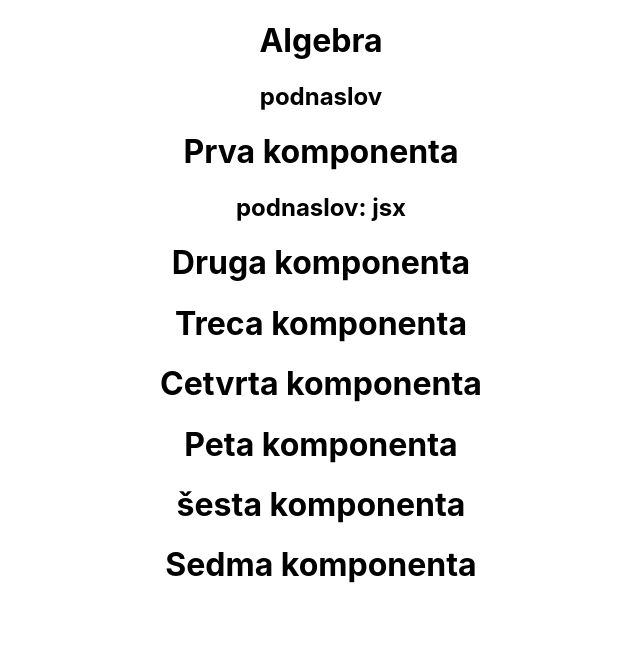
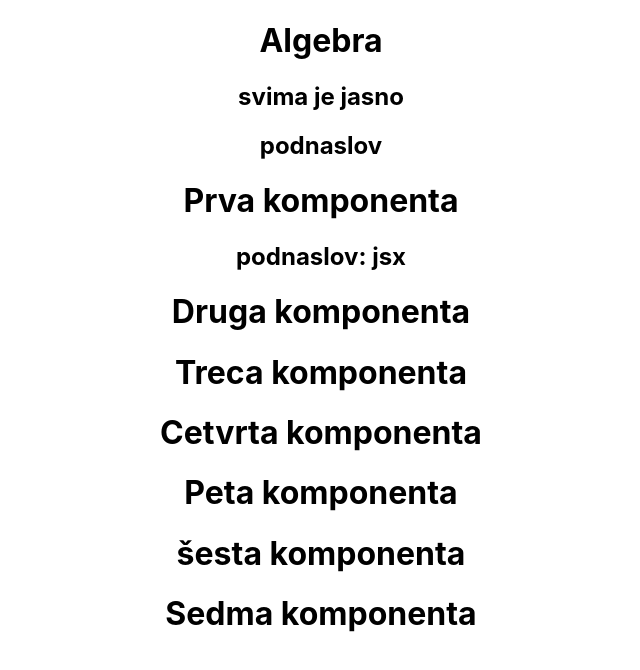
Before and after one commit to sibigluhunoz/react-vjezba2, a React (Create React App) app: page / in a window 1280 px wide. Shown: the top 670 px of the page, without its empty margins (319-959 px from the left). Built offline with nearby package versions, Linux system fonts and the light colour scheme.

Commit message:
conditional rendering pomoću varijable

```diff
--- a/src/App.jsx
+++ b/src/App.jsx
@@ -12,9 +12,12 @@ import {SestaKompa, SedmaKompa} from './components/OstaleKompe';
 
 
 function App() {
+  const jasnoSvima = true;
+  const podnaslov = jasnoSvima ? <h2>svima je jasno</h2> : <h2>nikome nije jasno</h2>
   return (
    <div className='App'>
     <h1>Algebra</h1>
+    {podnaslov}
     <PrvaKompa />
     <DrugaKompa />
     <TrecaKompa />
```
